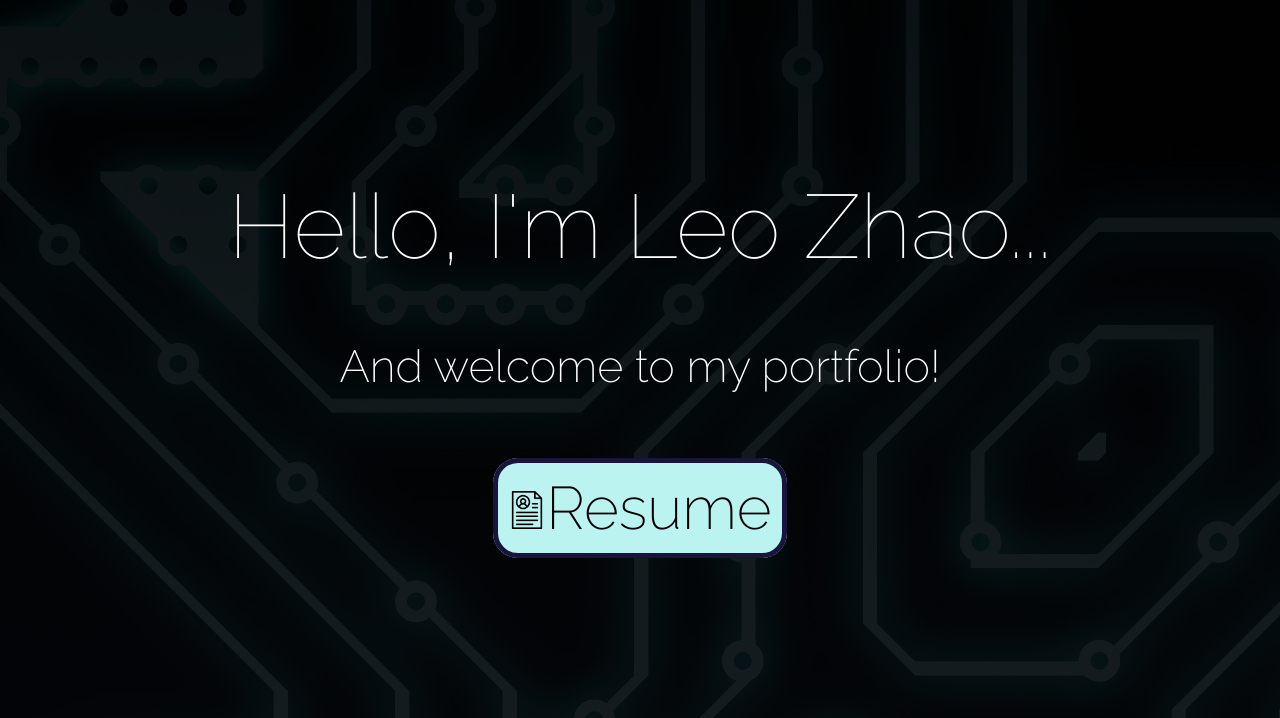
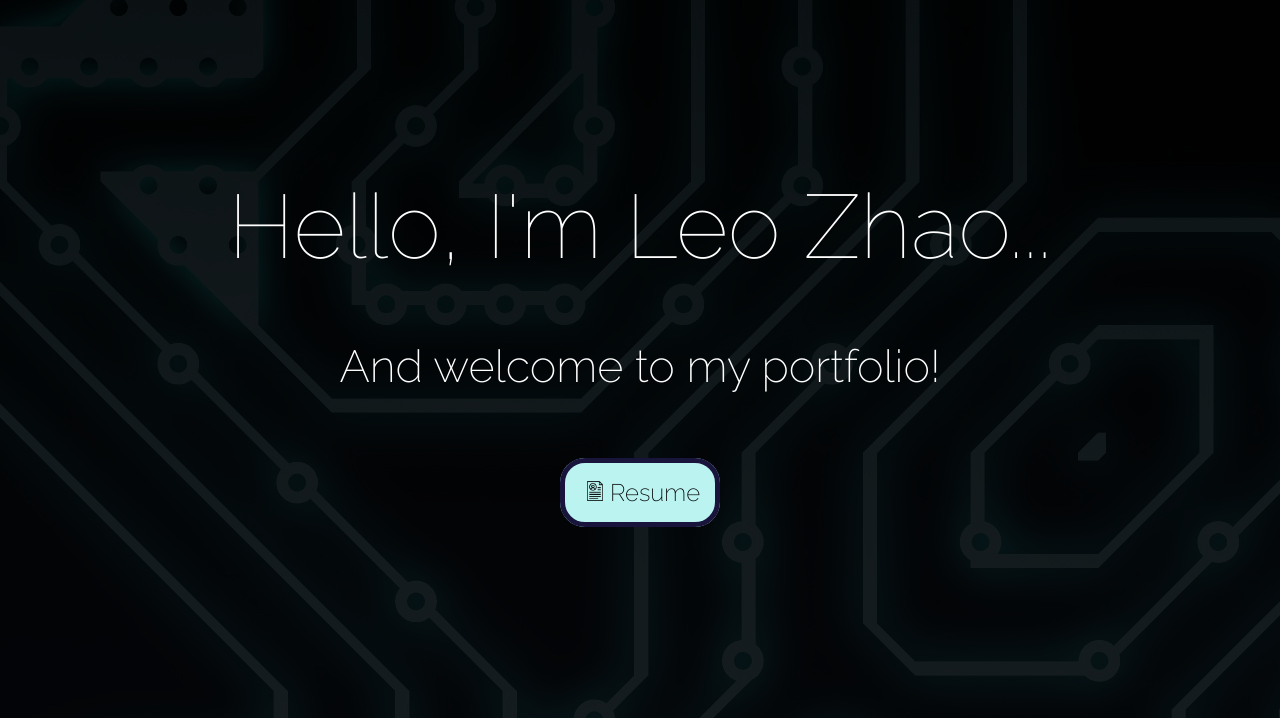
Before and after one commit to LeoAZhao/My-Portfolio, a plain HTML site: page index.html in a window 1280 px wide. Shown: the part 82-800 px from the top of the page. Drawn offline with Linux system fonts and the light colour scheme; a web font is replaced by a local one.

Commit message:
updated some graphics

```diff
--- a/MainStyle.css
+++ b/MainStyle.css
@@ -49,12 +49,17 @@ a {
     background-color: rgb(186, 243, 240);
     border: 5px solid rgb(24, 20, 59) ;
     border-radius: 25px;
-    padding: 10px;
+    padding: 15px;
     text-decoration: none;
     color: black;
+    font-size: 80%;
 
 
 }
+.container div a img {
+    margin: 0px 5px;
+}
+
 .container div a:hover {
     box-shadow: 0 4px 8px 0 rgba(255, 255, 255, 0.2), 0 6px 20px 0 rgba(255, 255, 255, 0.19);
 }
--- a/index.css
+++ b/index.css
@@ -2,3 +2,7 @@ body {
     background: linear-gradient(rgba(0, 0, 0, 0.8), rgba(0, 0, 0, 0.8)), url(Images/Background.jpg);
     background-color: rgb(255, 255, 255);
 }
+
+.icon {
+    height: 20px;
+}
```
Also changed, not shown: Projects.html (+1 -1 lines).
